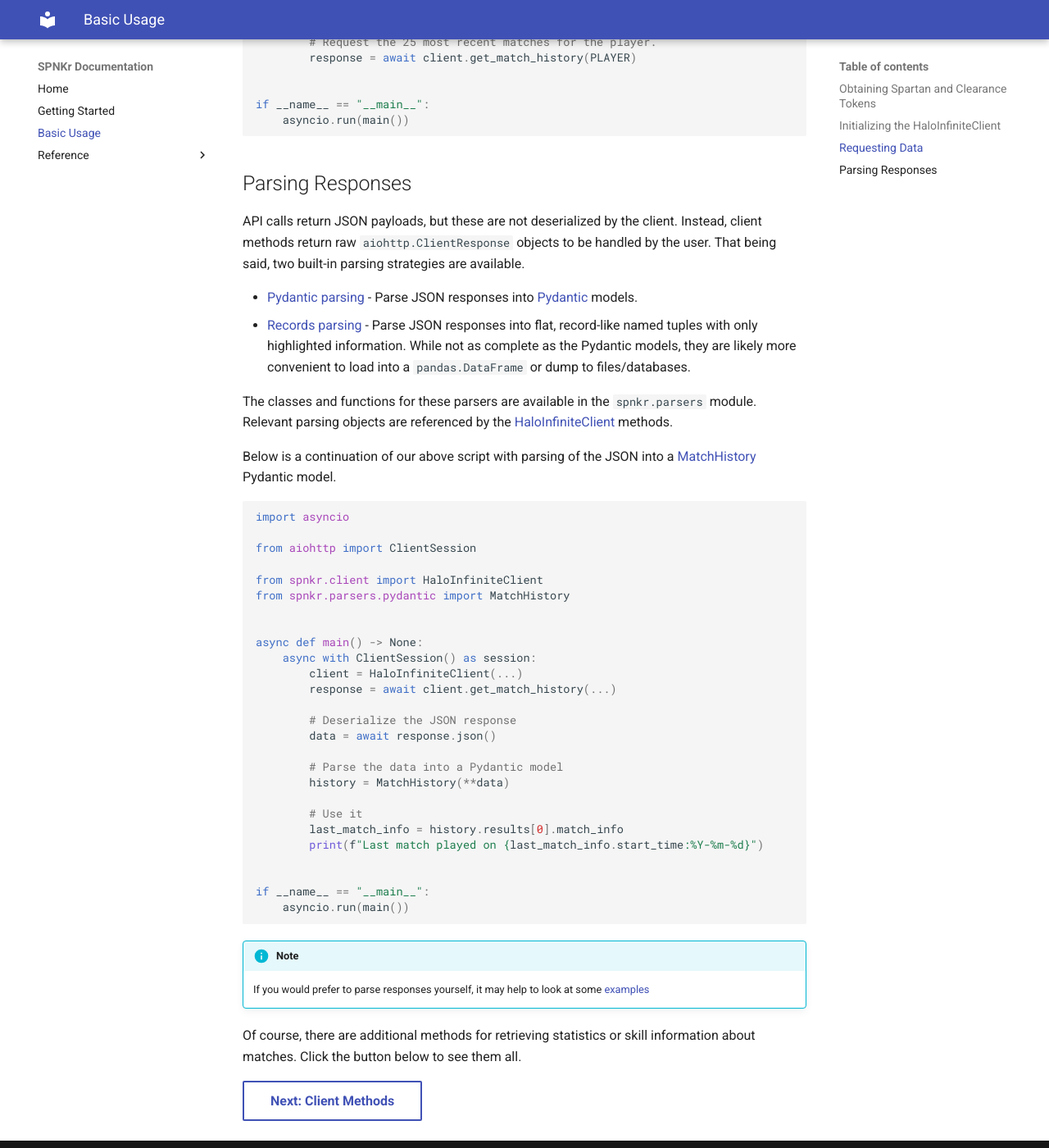
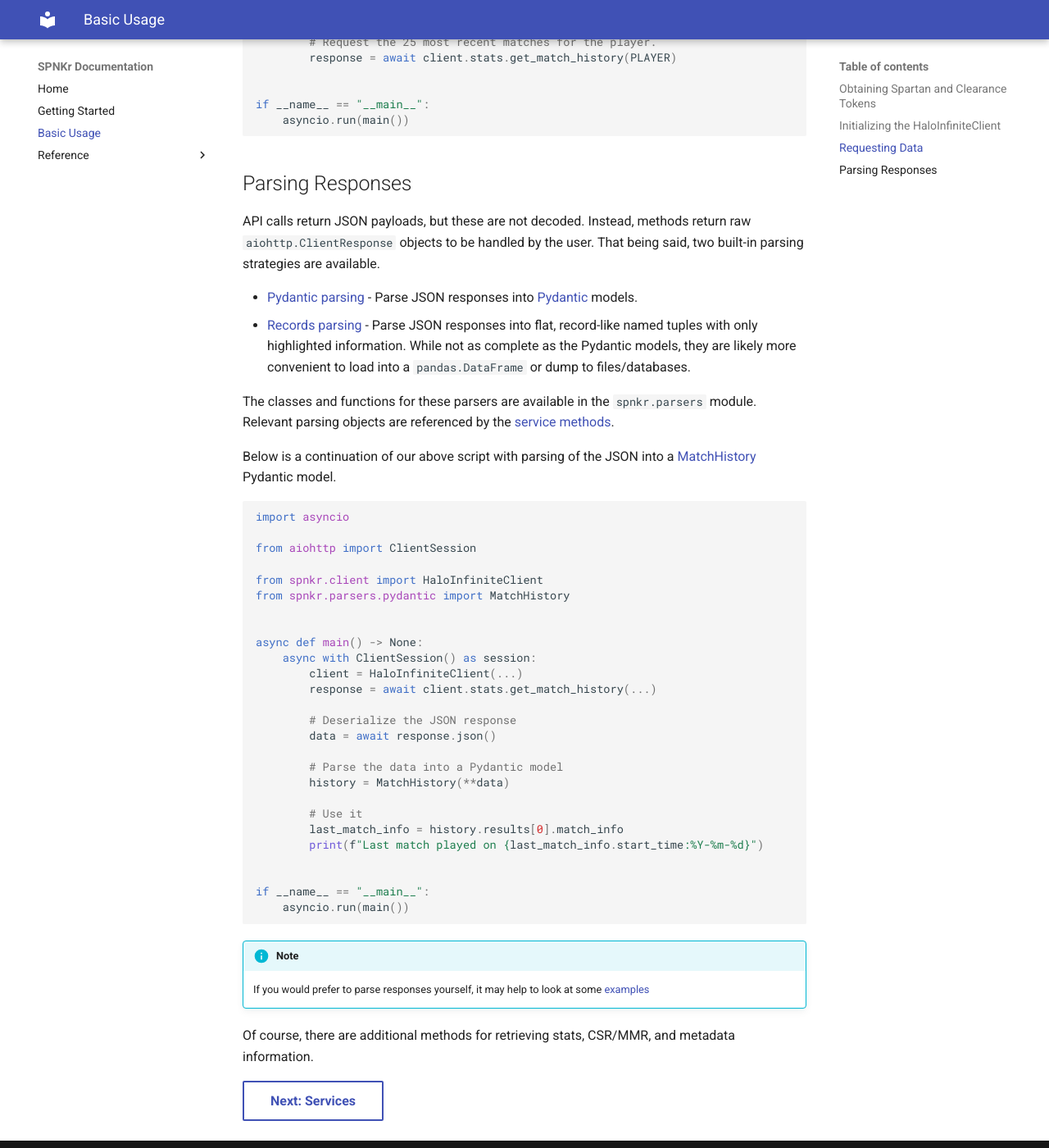
Before and after one commit to acurtis166/SPNKr, an MkDocs documentation site: the page built from docs/basic-usage.md, in a window 1280 px wide and 1400 px high, scrolled down 2573 px. Shown: the whole window at 82% size. Built offline with MkDocs 1.6.1 and Material for MkDocs 9.7.7, drawn with Linux system fonts in a browser that asks for light colours.

Commit message:
Update docs to include info about services.

```diff
--- a/docs/basic-usage.md
+++ b/docs/basic-usage.md
@@ -102,7 +102,7 @@ async def main() -> None:
         client = HaloInfiniteClient(...)
 
         # Request the 25 most recent matches for the player.
-        response = await client.get_match_history(PLAYER)
+        response = await client.stats.get_match_history(PLAYER)
 
 
 if __name__ == "__main__":
@@ -111,12 +111,12 @@ if __name__ == "__main__":
 
 ## Parsing Responses
 
-API calls return JSON payloads, but these are not deserialized by the client. Instead, client methods return raw `aiohttp.ClientResponse` objects to be handled by the user. That being said, two built-in parsing strategies are available.
+API calls return JSON payloads, but these are not decoded. Instead, methods return raw `aiohttp.ClientResponse` objects to be handled by the user. That being said, two built-in parsing strategies are available.
 
 - [Pydantic parsing](reference/pydantic-parsing.md) - Parse JSON responses into [Pydantic](https://docs.pydantic.dev/latest/) models.
 - [Records parsing](reference/records-parsing.md) - Parse JSON responses into flat, record-like named tuples with only highlighted information. While not as complete as the Pydantic models, they are likely more convenient to load into a `pandas.DataFrame` or dump to files/databases.
 
-The classes and functions for these parsers are available in the `spnkr.parsers` module. Relevant parsing objects are referenced by the [HaloInfiniteClient](reference/client.md) methods.
+The classes and functions for these parsers are available in the `spnkr.parsers` module. Relevant parsing objects are referenced by the [service methods](reference/services.md).
 
 Below is a continuation of our above script with parsing of the JSON into a [MatchHistory](reference/pydantic-parsing.md#spnkr.parsers.pydantic.stats.MatchHistory) Pydantic model.
 
@@ -132,7 +132,7 @@ from spnkr.parsers.pydantic import MatchHistory
 async def main() -> None:
     async with ClientSession() as session:
         client = HaloInfiniteClient(...)
-        response = await client.get_match_history(...)
+        response = await client.stats.get_match_history(...)
 
         # Deserialize the JSON response
         data = await response.json()
@@ -153,6 +153,6 @@ if __name__ == "__main__":
 
     If you would prefer to parse responses yourself, it may help to look at some [examples](https://github.com/acurtis166/spnkr/tree/master/tests/responses)
 
-Of course, there are additional methods for retrieving statistics or skill information about matches. Click the button below to see them all.
+Of course, there are additional methods for retrieving stats, CSR/MMR, and metadata information.
 
-[Next: Client Methods](reference/client.md#spnkr.client.HaloInfiniteClient){ .md-button }
+[Next: Services](reference/services.md){ .md-button }
--- a/mkdocs.yml
+++ b/mkdocs.yml
@@ -21,6 +21,7 @@ nav:
   - Reference:
     - reference/authentication.md
     - reference/client.md
+    - reference/services.md
     - reference/pydantic-parsing.md
     - reference/records-parsing.md
     - reference/reference-data.md
```
Also changed, not shown: docs/reference/client.md (+4 -2 lines), docs/reference/services.md (added, +16 -0 lines), 2 other files.
